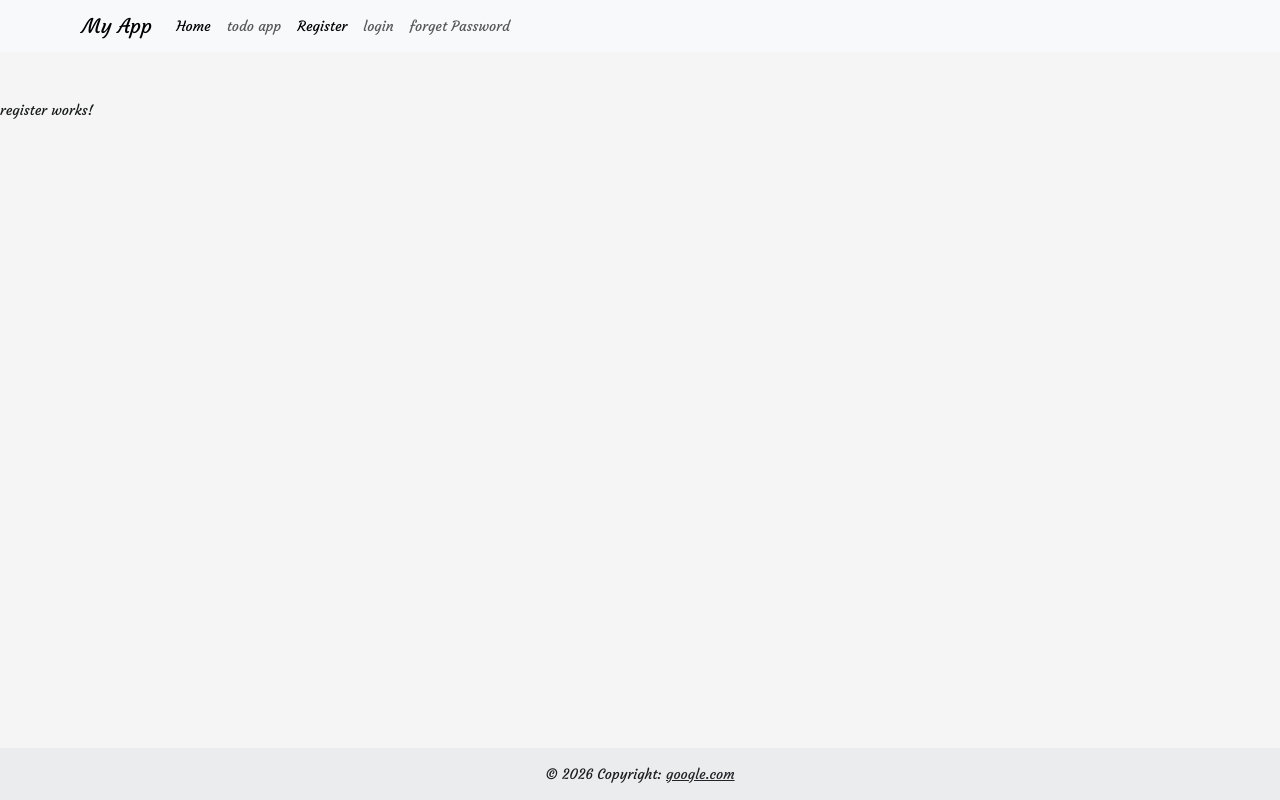
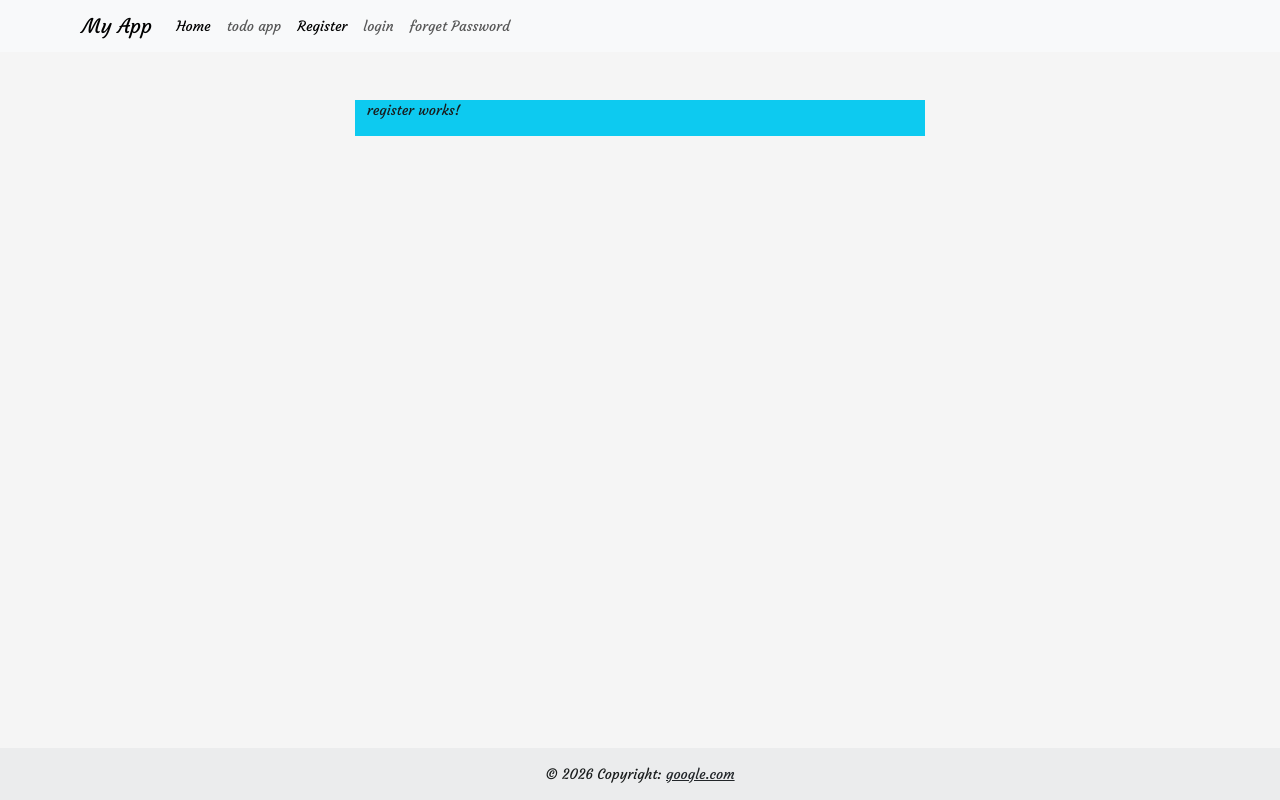
Before and after one commit to hebataha/my-angular-app, an Angular app: page /register in a window 1280 px wide. Built offline with nearby package versions, Linux system fonts and the light colour scheme.

Commit message:
handle container component

```diff
--- a/src/app/forms/components/register/register.html
+++ b/src/app/forms/components/register/register.html
@@ -1 +1,3 @@
-<p>register works!</p>
+<app-container-wrapper>
+    <p>register works!</p>
+</app-container-wrapper>
--- a/src/app/forms/components/register/register.ts
+++ b/src/app/forms/components/register/register.ts
@@ -1,8 +1,9 @@
 import { Component } from '@angular/core';
+import { ContainerWrapper } from '../../../shared/container-wrapper/components/container-wrapper/container-wrapper';
 
 @Component({
   selector: 'app-register',
-  imports: [],
+  imports: [ContainerWrapper],
   templateUrl: './register.html',
   styleUrl: './register.scss',
 })
--- /dev/null
+++ b/src/app/shared/container-wrapper/components/container-wrapper/container-wrapper.html
@@ -0,0 +1,7 @@
+<div class="container">
+    <div class="row">
+        <div class="col-12  col-md-12 col-lg-6 offset-lg-3 offset-md-0 bg-info">
+            <ng-content></ng-content>
+        </div>
+    </div>
+</div>
```
Also changed, not shown: src/app/shared/container-wrapper/components/container-wrapper/container-wrapper.ts (added, +11 -0 lines), src/app/shared/container-wrapper/components/container-wrapper/container-wrapper.scss (added), 1 other file (tests, documents, lock files or other folders).
